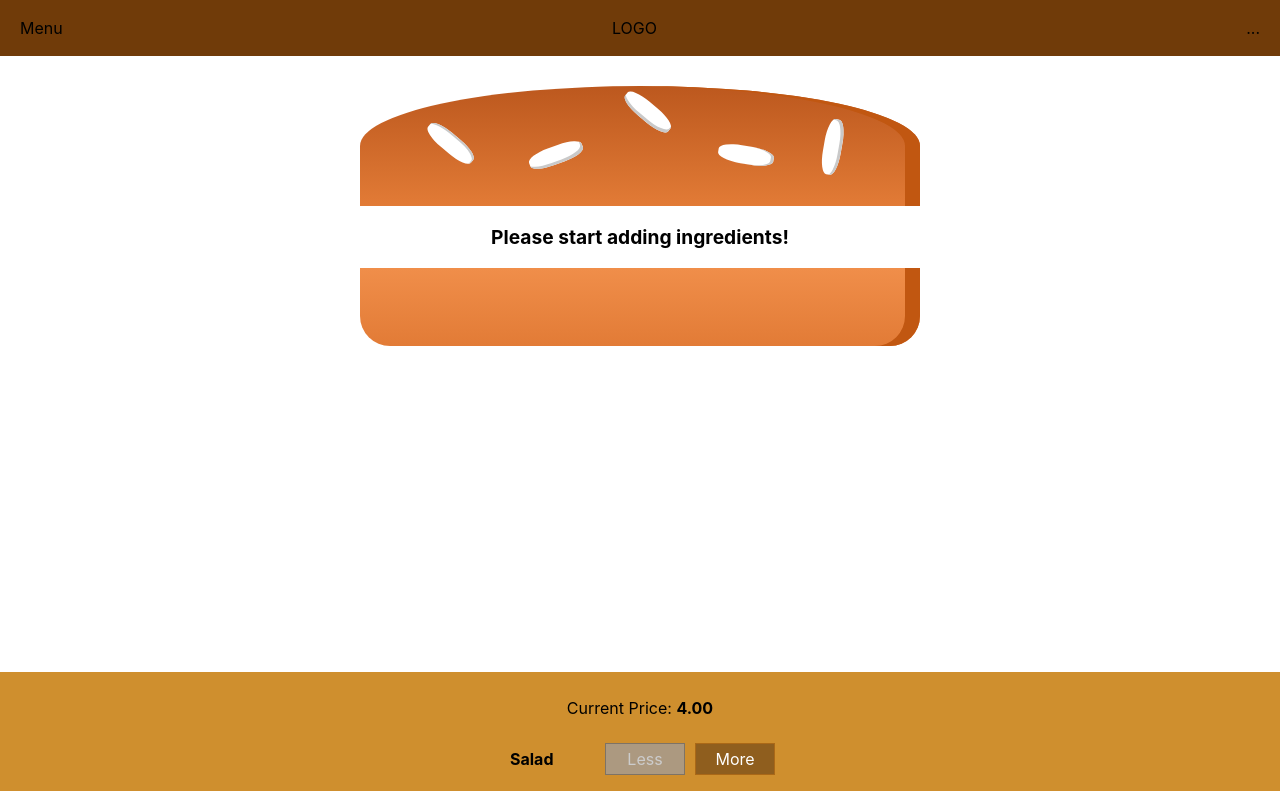
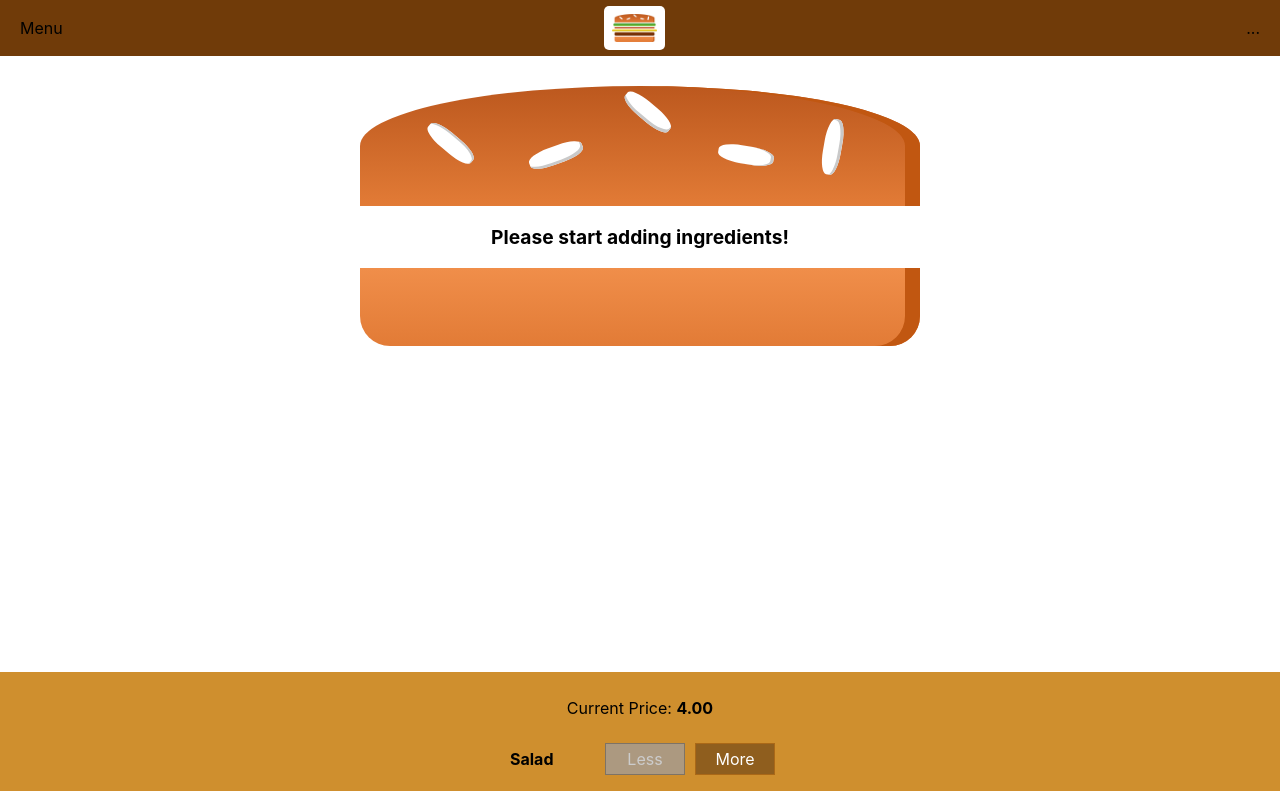
Before and after one commit to benn1988/react-burger, a React (Create React App) app: page / in a window 1280 px wide. Shown: the top 791 px of the page. Built offline with nearby package versions, Linux system fonts and the light colour scheme.

Commit message:
Adding the logo component

```diff
--- /dev/null
+++ b/src/components/Logo/Logo.js
@@ -0,0 +1,12 @@
+import React from 'react';
+
+import burgerLogo from "../../assets/images/burger-logo.png";
+import classes from './Logo.module.css';
+
+const logo = ( props ) => (
+  <div className={classes.Logo}>
+    <img src={burgerLogo} alt="MyBurger" />
+  </div>
+);
+
+export default logo;
--- /dev/null
+++ b/src/components/Logo/Logo.module.css
@@ -0,0 +1,11 @@
+.Logo {
+  background-color: white;
+  padding: 8px;
+  height: 80%;
+  box-sizing: border-box;
+  border-radius: 5px;
+}
+
+.Logo img {
+  height: 100%;
+}
--- a/src/components/Navigation/Toolbar/Toolbar.js
+++ b/src/components/Navigation/Toolbar/Toolbar.js
@@ -1,11 +1,12 @@
 import React from 'react';
 
 import classes from './Toolbar.module.css';
+import Logo from '../../Logo/Logo';
 
 const toolbar = ( props ) => (
     <header className={classes.Toolbar}>
         <div>Menu</div>
-        <div>LOGO</div>
+        <Logo />
         <ul>
             ...
         </ul>
```
Also changed, not shown: src/assets/images/burger-logo.png (added).
